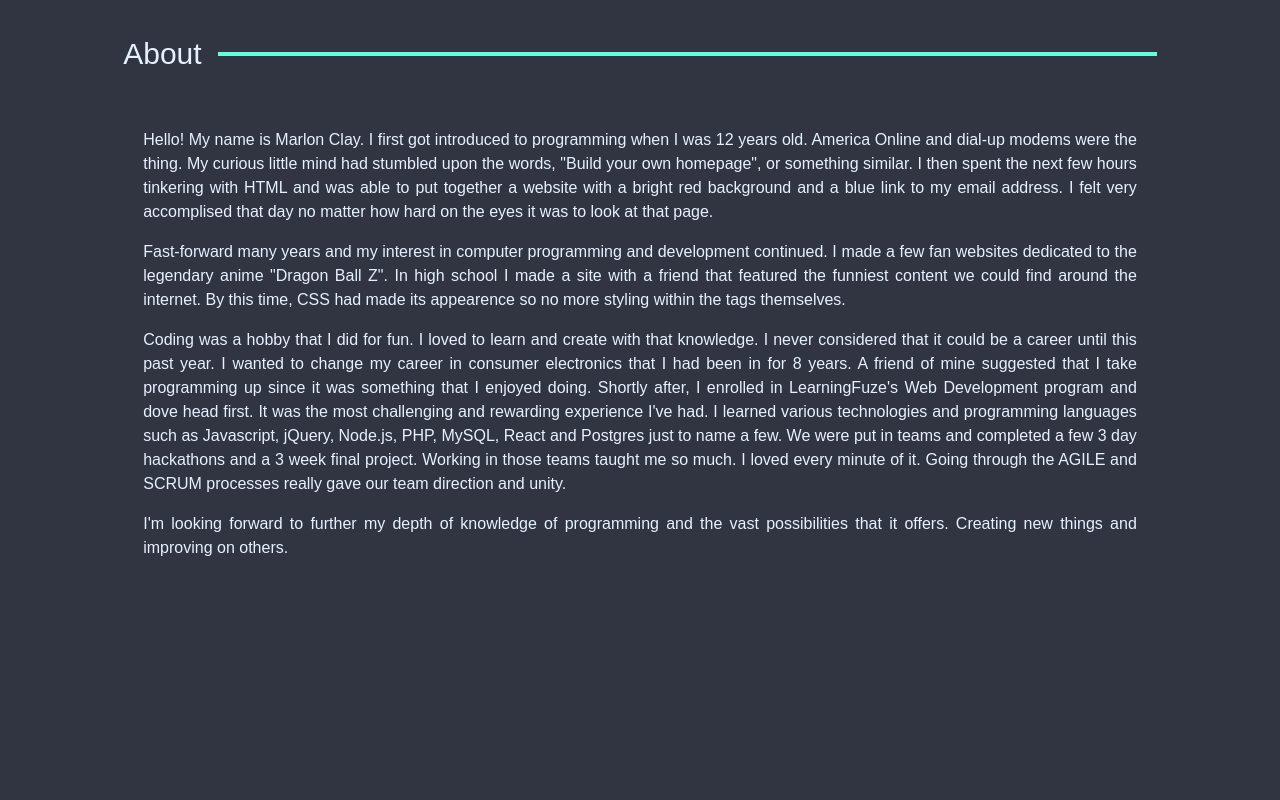
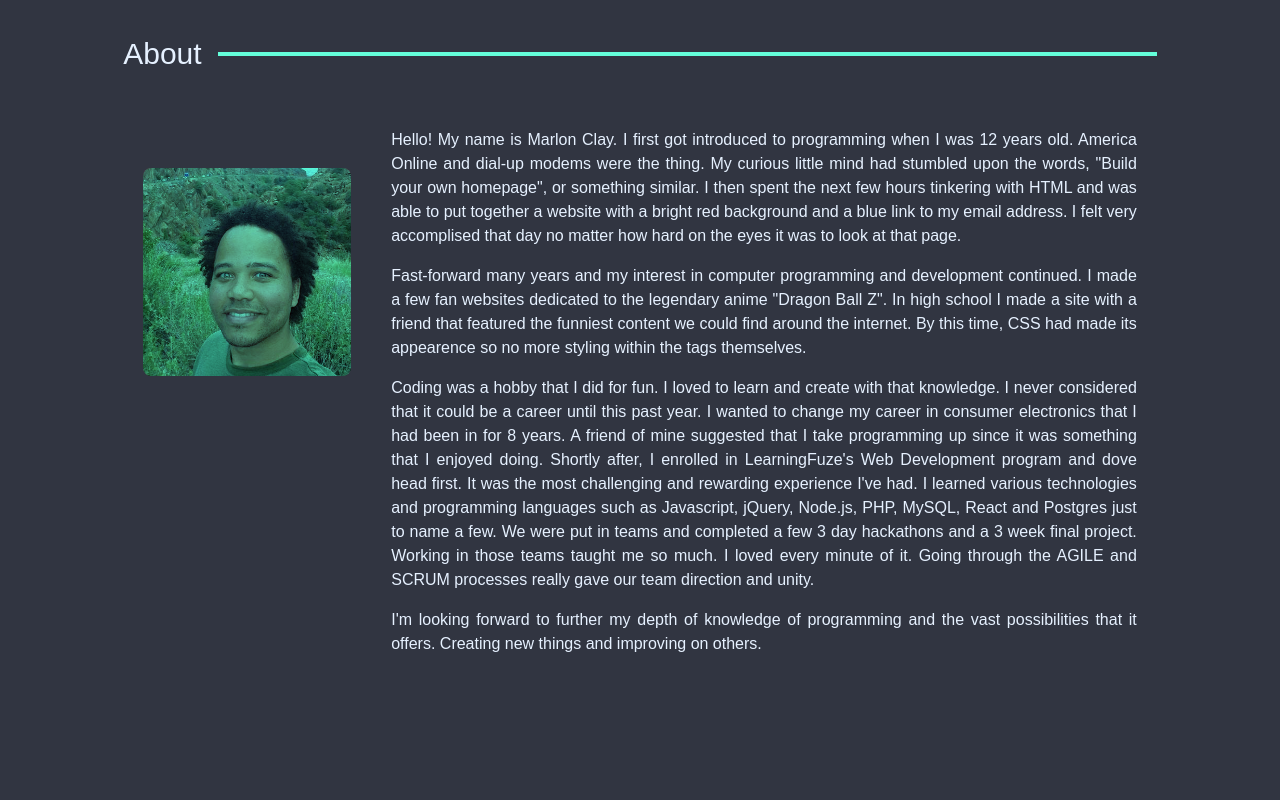
Before and after one commit to luciousmc/portfolio_v2, a Next.js app: page / in a window 1280 px wide. Shown: the part 880-1680 px from the top of the page. Built offline with nearby package versions, Linux system fonts and the light colour scheme.

Commit message:
About Section draft complete

```diff
--- a/components/AboutSection.js
+++ b/components/AboutSection.js
@@ -1,13 +1,13 @@
-import Image from 'next/image';
+const { default: ProfileImage } = require("./ProfileImage");
 
 function AboutSection() {
   return (
-    <div className='px-5'>
-      <div>
+    <div className='px-5 flex'>
+      <div className='w-1/4 pt-10'>
         {/* Profile Image */}
-
+        <ProfileImage />
       </div>
-      <div className='space-y-4 text-justify'>
+      <div className='space-y-4 text-justify pl-10'>
         {/* About content */}
         <p>
           Hello! My name is Marlon Clay. I first got introduced to programming when I was 12 years old. America Online and dial-up modems were the thing. My curious little mind had stumbled upon the words, "Build your own homepage", or something similar. I then spent the next few hours tinkering with HTML and was able to put together a website with a bright red background and a blue link to my email address. I felt very accomplised that day no matter how hard on the eyes it was to look at that page.
--- a/components/Header.js
+++ b/components/Header.js
@@ -3,7 +3,7 @@ import Logo from './Logo';
 
 function Header() {
   return (
-    <header className='bg-base fixed h-20 w-full flex items-center justify-between px-10 py-5 shadow-lg'>
+    <header className='bg-base fixed z-50 h-20 w-full flex items-center justify-between px-10 py-5 shadow-lg'>
       <div className='flex-grow'>
         {/* Title */}
         {/* <h1 className='font-medium'>Brotahman</h1> */}
--- a/components/ProfileImage.js
+++ b/components/ProfileImage.js
@@ -2,8 +2,13 @@ import Image from 'next/image';
 
 function ProfileImage() {
   return (
-    <div>
-
+    <div className='relative w-52 h-52 hover:scale-105 hover:-translate-x-2 hover:-translate-y-2 transition duration-200 rounded-lg'>
+      <Image
+        src='/images/profile.jpg'
+        layout='fill'
+        className='filter backdrop-brightness-75 rounded-lg'
+      />
+      <div className='absolute w-full h-full rounded-lg cursor-pointer bg-neon mix-blend-multiply hover:bg-transparent transition duration-150' />
     </div>
   )
 }
```
Also changed, not shown: public/images/profile.jpg (added).
